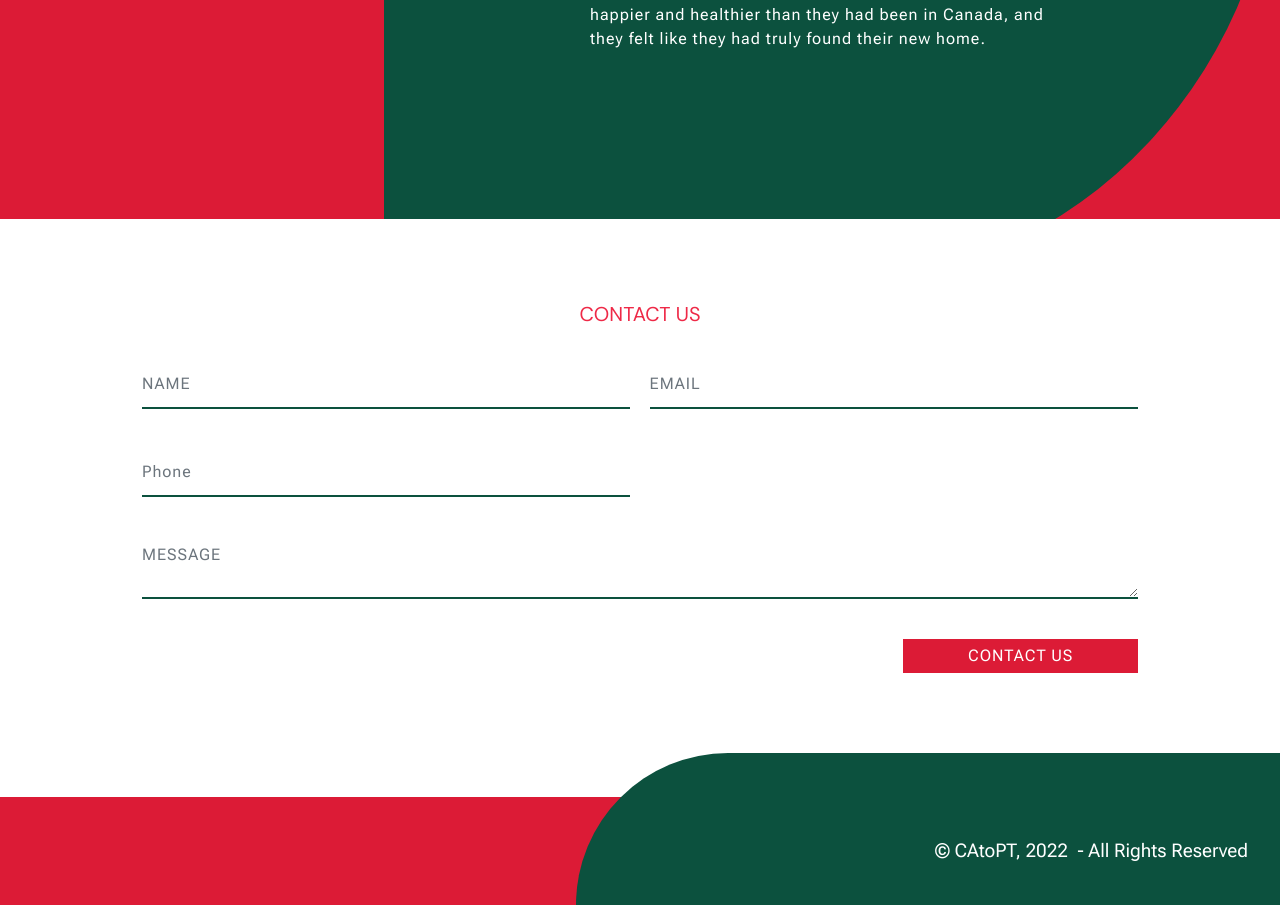
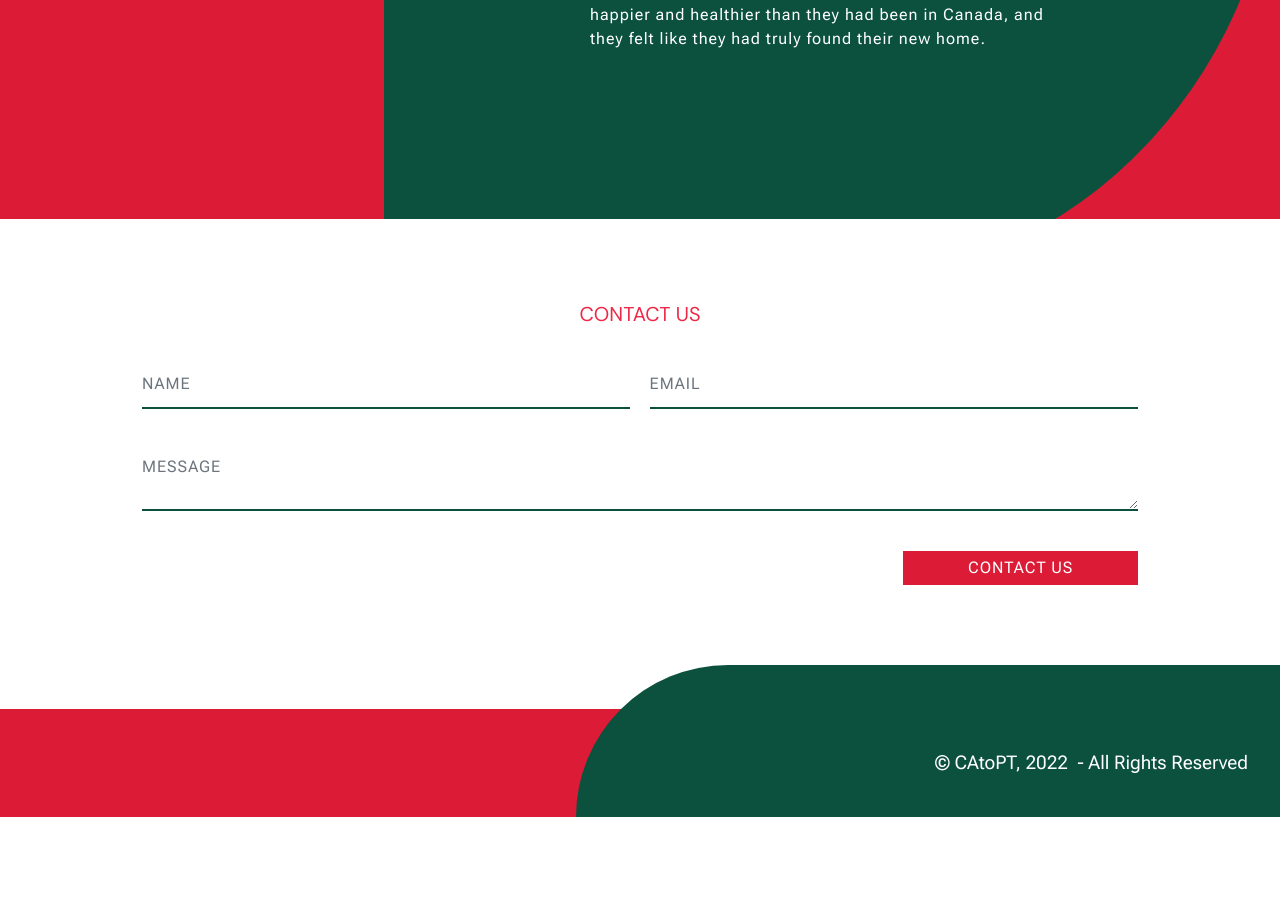
Before and after one commit to catopt2023/catopt2023.github.io, a plain HTML site: page index.html in a window 1280 px wide. Shown: the part 3421-4326 px from the top of the page. After the commit the page ends 4238 px from the top, so only its background shows below. Drawn offline with Linux system fonts and the light colour scheme; files whose address does not match are found by name.

Commit message:
create github pages

```diff
--- a/index.html
+++ b/index.html
@@ -334,7 +334,7 @@
             <!--Formbuilder Form-->
             <div class="col-12 form-wrapper" data-form-type="formoid">
 <!--Formbuilder Form-->
-<form action="https://mobirise.eu/" method="POST" class="mbr-form form-with-styler" data-form-title="Form Name"><input type="hidden" name="email" data-form-email="true" value="EFHN2knXTM08gZ9e8+3q1ti0CV7nYmXTq40b+/wDSQ4HOoputxOh++yFWdTBLACb8ltY5tUtMlbT7MuU+EKrDMy1JNI5OOv2GVCKnfYxRFvLcw4v5ct8ewbUSzGnoYne.oY477ttMQlkxQoRtbedkVc7mjaQ7dnfxrJoTEZ6t6KBKAl6jLxMf6mUrg8nCd+zdTCUoNnK//gClIrwrmcPl2ncNLWfQEEG1e5YbJl3vRN/VJlH37hI223EPKY15oMtb">
+<form action="https://mobirise.eu/" method="POST" class="mbr-form form-with-styler" data-form-title="Form Name"><input type="hidden" name="email" data-form-email="true" value="GkqhZEhFR5sNe/uNDlmVhI3CasmyNhaQt2TVhOiKViwTTScGXyOqoS7w6do7v22bdI/FyDa097OUJQjwAWwf97kCe7FksnGDefn6LbfO/1WLx5Z1gcqWWiDL740ONqh6.3lDNNbmhqPBm+K9bmmYLEq59grJmyF4ygm9fo/5IKDKpr8XJMr0UrtC1HIsgKM1vRp16zW1dG7vLbARNK+zDuEM27Gi8+PW6eg2hcLiruIceNK0Inf/a5aDEGpPjw+GB">
 <div class="row">
 <div hidden="hidden" data-form-alert="" class="alert alert-success col-12">Thanks for filling out the form! Our immigration lawyer will contact you shortly!</div>
 <div hidden="hidden" data-form-alert-danger="" class="alert alert-danger col-12"> Oops...! some problem! </div>
@@ -347,11 +347,9 @@
 <div data-for="name" class="col-lg-6 col-md-12 col-sm-12 form-group mb-3 mb-3">
 <input type="text" name="name" placeholder="NAME" data-form-field="name" class="form-control display-7" value="" id="name-form1-9">
 </div>
-<div data-for="company" class="col-lg-6 col-md-12 col-sm-12 form-group mb-3 mb-3">
-<input type="email" name="company" placeholder="EMAIL" data-form-field="company" class="form-control display-7" value="" id="company-form1-9">
-</div>
+
 <div data-for="email" class="col-lg-6 col-md-12 col-sm-12 form-group mb-3">
-<input type="email" name="email" placeholder="Phone" data-form-field="email" class="form-control display-7" value="" id="email-form1-9">
+<input type="email" name="email" placeholder="EMAIL" data-form-field="email" class="form-control display-7" value="" id="email-form1-9">
 </div>
 
 <div class="col-lg-12 col-md-12 col-sm-12 form-group mb-3" data-for="textarea">
```
Also changed, not shown: 1 other file.
